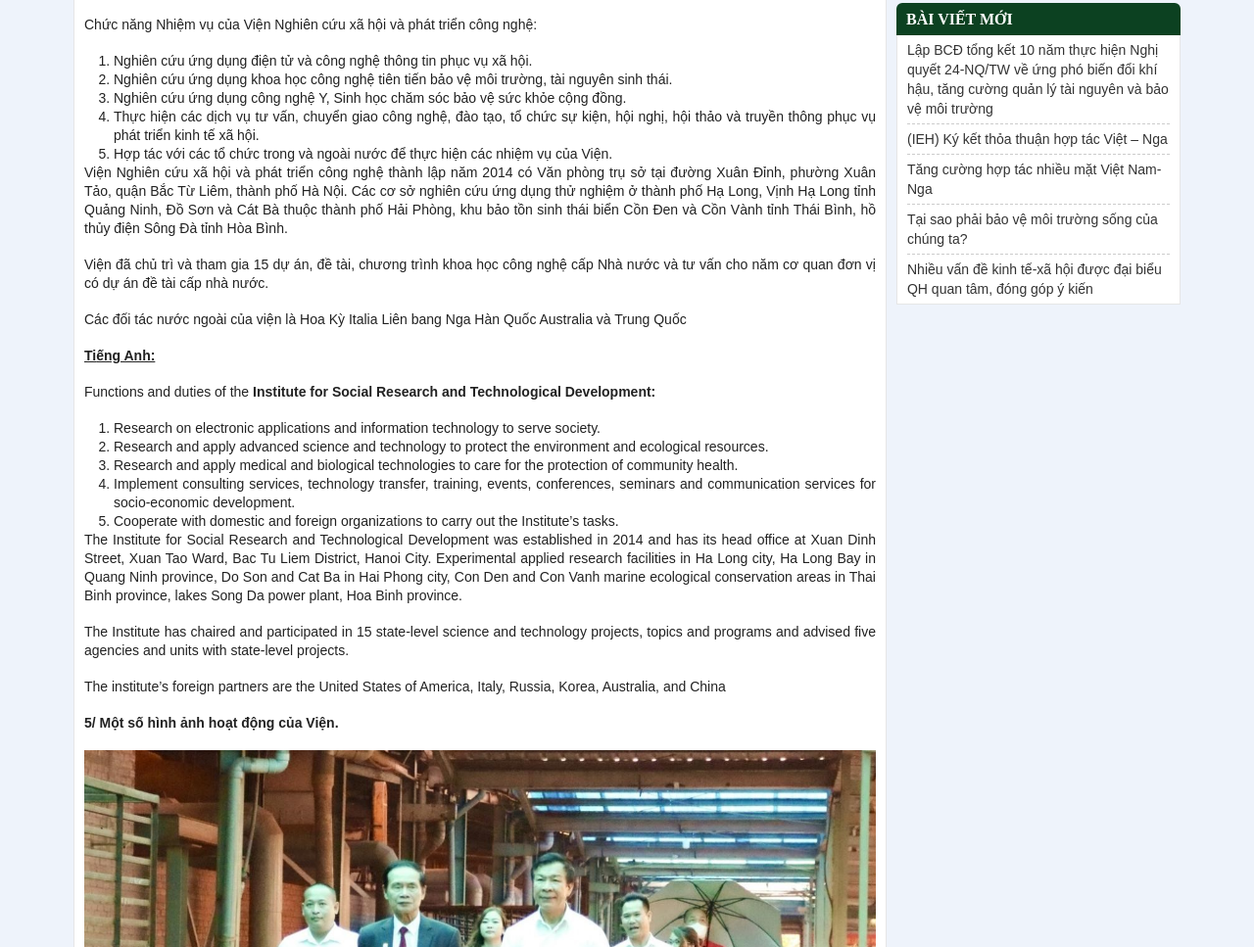
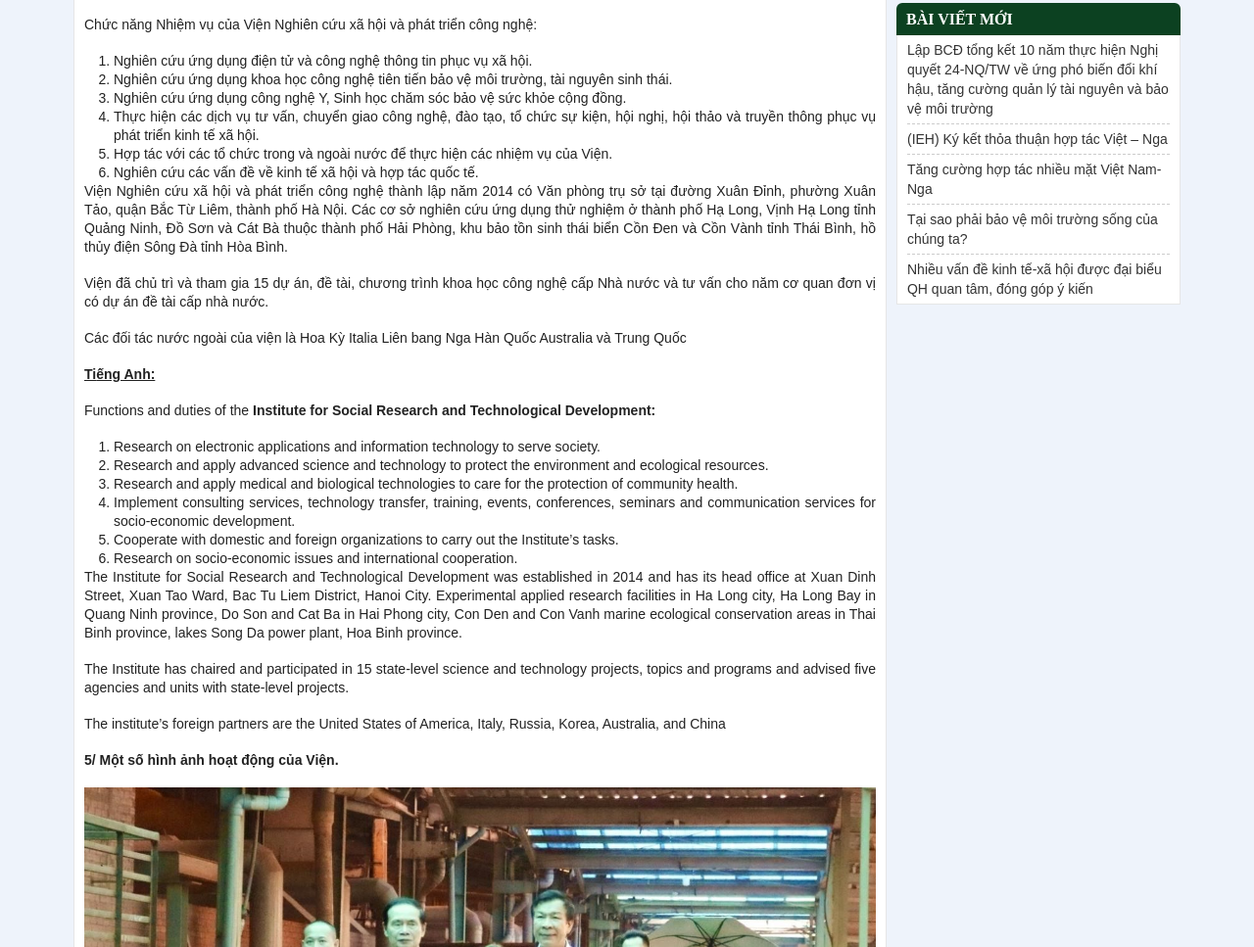
Before and after one commit to ngtiencuong/IST-webs, a plain HTML site: page index.html in a window 1280 px wide. Shown: the part 938-1905 px from the top of the page at 98% size. Drawn offline with Linux system fonts and the light colour scheme; no server answers.

Commit message:
Update index.html

```diff
--- a/index.html
+++ b/index.html
@@ -259,6 +259,7 @@ ul.rcp_ul.style2 li:not(:first-child) a .fa {
 	<li>Nghiên cứu ứng dụng công nghệ Y, Sinh học chăm sóc bảo vệ sức khỏe cộng đồng.</li>
 	<li>Thực hiện các dịch vụ tư vấn, chuyển giao công nghệ, đào tạo, tổ chức sự kiện, hội nghị, hội thảo và truyền thông phục vụ phát triển kinh tế xã hội.</li>
 	<li>Hợp tác với các tổ chức trong và ngoài nước để thực hiện các nhiệm vụ của Viện.</li>
+	<li>Nghiên cứu các vấn đề về kinh tế xã hội và hợp tác quốc tế.</li>
 </ol>
 <p>Viện Nghiên cứu xã hội và phát triển công nghệ thành lập năm 2014 có Văn phòng trụ sở tại đường Xuân Đỉnh, phường Xuân Tảo, quận Bắc Từ Liêm, thành phố Hà Nội. Các cơ sở nghiên cứu ứng dụng thử nghiệm ở thành phố Hạ Long, Vịnh Hạ Long tỉnh Quảng Ninh, Đồ Sơn và Cát Bà thuộc thành phố Hải Phòng, khu bảo tồn sinh thái biển Cồn Đen và Cồn Vành tỉnh Thái Bình, hồ thủy điện Sông Đà tỉnh Hòa Bình.</p>
 <p>Viện đã chủ trì và tham gia 15 dự án, đề tài, chương trình khoa học công nghệ cấp Nhà nước và tư vấn cho năm cơ quan đơn vị có dự án đề tài cấp nhà nước.</p>
@@ -271,6 +272,7 @@ ul.rcp_ul.style2 li:not(:first-child) a .fa {
 	<li>Research and apply medical and biological technologies to care for the protection of community health.</li>
 	<li>Implement consulting services, technology transfer, training, events, conferences, seminars and communication services for socio-economic development.</li>
 	<li>Cooperate with domestic and foreign organizations to carry out the Institute’s tasks.</li>
+	<li>Research on socio-economic issues and international cooperation.</li>
 </ol>
 <p>The Institute for Social Research and Technological Development was established in 2014 and has its head office at Xuan Dinh Street, Xuan Tao Ward, Bac Tu Liem District, Hanoi City. Experimental applied research facilities in Ha Long city, Ha Long Bay in Quang Ninh province, Do Son and Cat Ba in Hai Phong city, Con Den and Con Vanh marine ecological conservation areas in Thai Binh province, lakes Song Da power plant, Hoa Binh province.</p>
 <p>The Institute has chaired and participated in 15 state-level science and technology projects, topics and programs and advised five agencies and units with state-level projects.</p>
```
